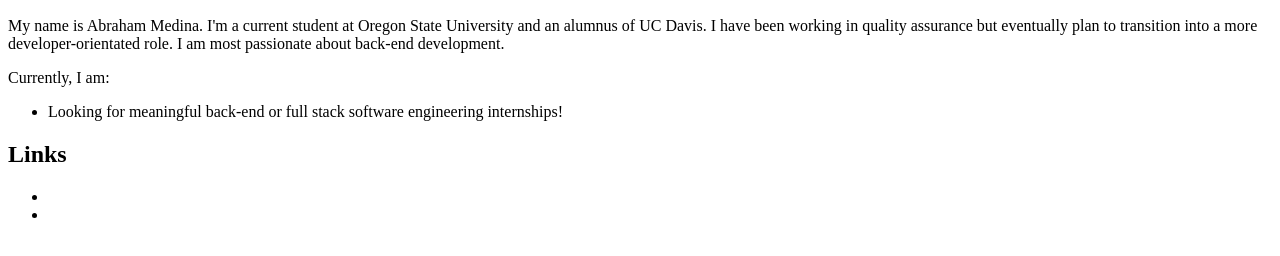
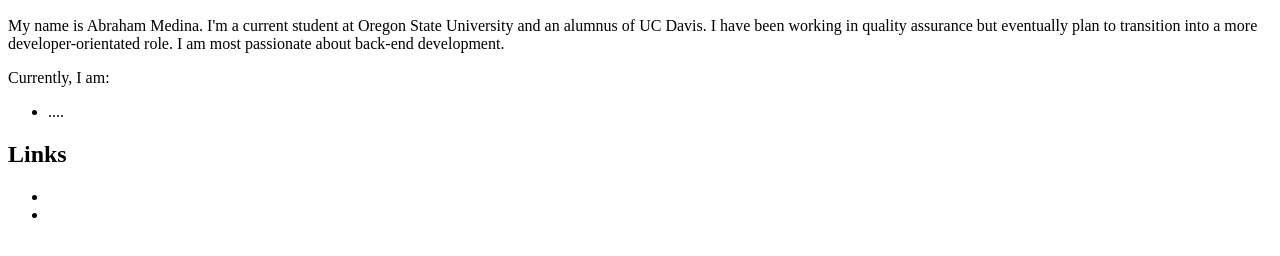
Before and after one commit to amedinaaa/Personal-website, a plain HTML site: page index.html in a window 1280 px wide. Shown: the part 228-484 px from the top of the page. Drawn offline with Linux system fonts and the light colour scheme.

Commit message:
Update index.html

```diff
--- a/index.html
+++ b/index.html
@@ -52,7 +52,7 @@
 					Currently, I am:
 					<ul>
 						<li>
-							Looking for meaningful back-end or full stack software engineering internships!
+						....
 						</li>
 					</ul>
 				</p>
```
